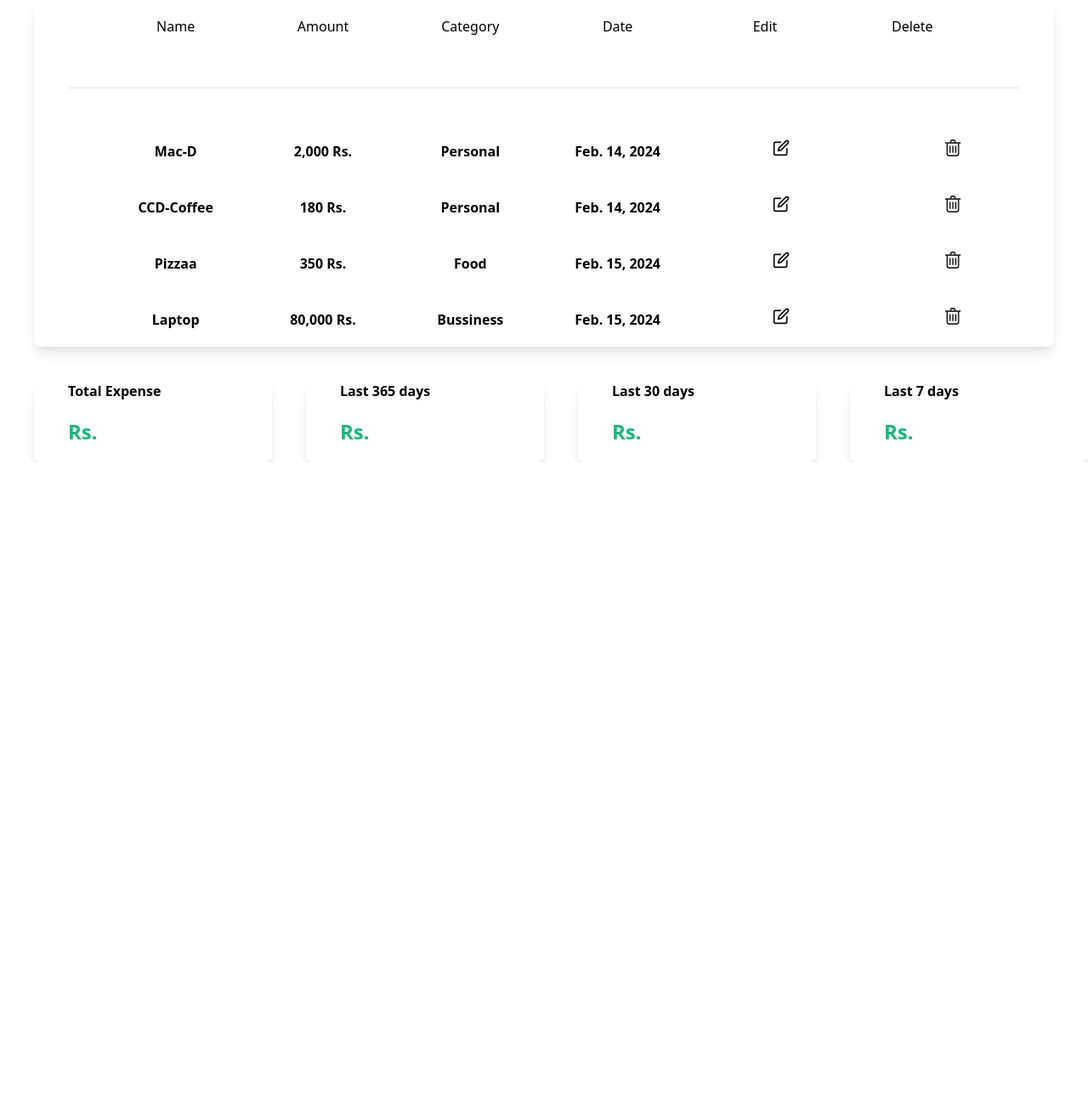
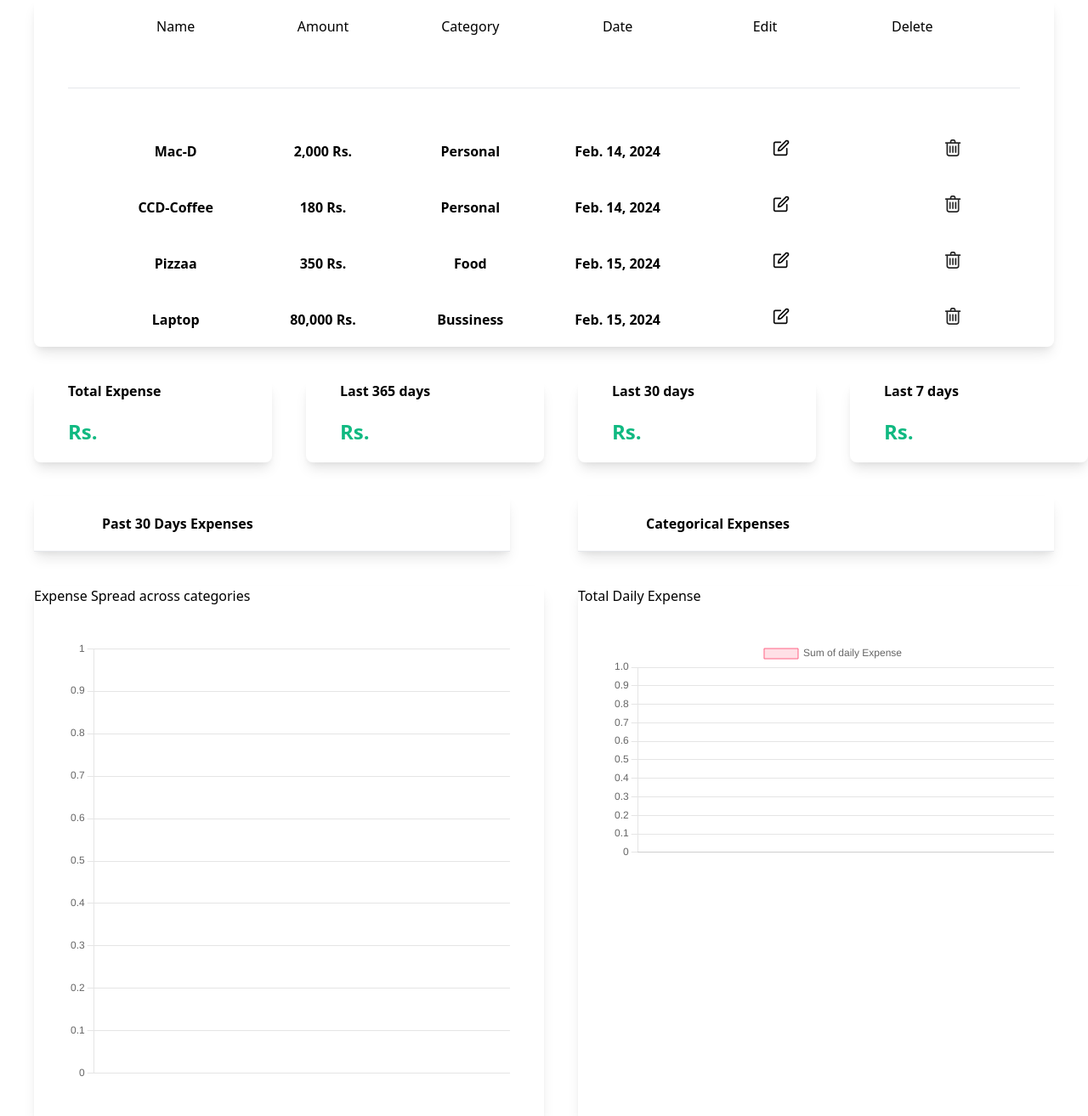
Before and after one commit to AbhiMisRaw/my-expense, a Django app: template expense_app/templates/expense_app/index.html in a window 1280 px wide. Shown: the part 441-1754 px from the top of the page at 85% size. Before the commit the page ends 985 px from the top, so only its background shows below. Run offline with Django 5.2, Linux system fonts and the light colour scheme; the template is opened without the code that fills it: values that come from a table or form of the project are taken from there, others are empty; data comes from the database, SQL or seed files in the repository; both versions use the stored data as it was after the commit; style sheets or scripts are compiled from the project's sources; some libraries are stand-ins or nearby versions.

Commit message:
added filters to view expenses based on categories and date

```diff
--- a/expense_app/templates/expense_app/index.html
+++ b/expense_app/templates/expense_app/index.html
@@ -115,4 +115,171 @@
 
 </div>
 
+<div class="flex">
+    <div class="w-1/2 shadow-lg m-10">
+        <div class="flex flex-wrap space-x-40 font-bold px-20 py-5">
+            <span>Past 30 Days Expenses</span>
+        </div>
+        <hr>
+        <div id="30-day-table">
+            {% for daily_sum in daily_sums %}
+            <div class="flex flex-wrap px-20 py-5">
+                <span>{{ daily_sum.date }}</span>
+            </div>
+            <div class="flex flex-wrap px-20 py-5">
+                <span class="text-green-500">
+                    {{ daily_sum.sum }} Rs.
+                </span>
+            </div>
+            {% endfor %}
+        </div>
+    </div>
+    <div class="w-1/2 shadow-lg m-10">
+        <div class="flex flex-wrap space-x-40 font-bold px-20 py-5">
+            <span>Categorical Expenses</span>
+        </div>
+        <hr>
+        <div id="cat-sum-table">
+            {% for categorical_sum in categorical_sums %}
+            <div class="flex flex-wrap px-20 py-5">
+                <span>{{ categorical_sum.category }}</span>
+            </div>
+            <div class="flex flex-wrap px-20 py-5">
+                <span class="text-green-500">
+                    {{categorical_sum.sum }} Rs.
+                </span>
+            </div>
+            {% endfor %}
+        </div>
+    </div>
+</div>
+
+<div class="flex">
+    <div class="w-1/2 shadow-lg ml-10">
+        <h1>
+            Expense Spread across categories
+        </h1>
+        <canvas id="myChart" class="m-10"></canvas>
+    </div>
+    <div class="w-1/2 shadow-lg ml-10">
+        <h1>
+            Total Daily Expense
+        </h1>
+        <canvas id="dailyChart" class="m-10"></canvas>
+    </div>
+
+</div>
+
+<script src="
+https://cdn.jsdelivr.net/npm/chart.js@3.0.2/dist/chart.min.js
+"></script>
+
+<script>
+
+    const cats = []
+    const cat_sums = []
+
+    const dates = []
+    const sums = []
+
+    const catSumDiv = document.getElementById('cat-sum-table').getElementsByTagName('div')
+
+    for (let i = 0; i < catSumDiv.length; i++) {
+        if (i % 2 == 1) {
+            cat_sums.push(catSumDiv[i].innerText.replace("Rs.", ""))
+        } else {
+            cats.push(catSumDiv[i].innerText)
+        }
+    }
+
+    //console.log(catSumDiv);
+    var ctx = document.getElementById('myChart').getContext('2d');
+    var myChart = new Chart(ctx, {
+        type: 'pie',
+        data: {
+            labels: cats,
+            datasets: [{
+                label: 'Expense Across Category',
+                data: cat_sums,
+                backgroundColor: [
+                    'rgba(255, 99, 132, 0.2)',
+                    'rgba(54, 162, 235, 0.2)',
+                    'rgba(255, 206, 86, 0.2)',
+                    'rgba(75, 192, 192, 0.2)',
+                    'rgba(153, 102, 255, 0.2)',
+                    'rgba(255, 159, 64, 0.2)'
+                ],
+                borderColor: [
+                    'rgba(255, 99, 132, 1)',
+                    'rgba(54, 162, 235, 1)',
+                    'rgba(255, 206, 86, 1)',
+                    'rgba(75, 192, 192, 1)',
+                    'rgba(153, 102, 255, 1)',
+                    'rgba(255, 159, 64, 1)'
+                ],
+                borderWidth: 1
+            }]
+        },
+        options: {
+            scales: {
+                y: {
+                    beginAtZero: true
+                }
+            }
+        }
+    });
+
+
+
+    const dailySumDiv = document.getElementById('30-day-table').getElementsByTagName('div')
+
+    for (let i = 0; i < dailySumDiv.length; i++) {
+        if (i % 2 == 1) {
+            sums.push(dailySumDiv[i].innerText.replace("Rs.", ""))
+        } else {
+            dates.push(dailySumDiv[i].innerText)
+        }
+    }
+
+
+
+    var ctx1 = document.getElementById('dailyChart').getContext('2d');
+    var myChart1 = new Chart(ctx1, {
+        type: 'line',
+        data: {
+            labels: dates,
+            datasets: [{
+                label: 'Sum of daily Expense',
+                data: sums,
+                backgroundColor: [
+                    'rgba(255, 99, 132, 0.2)',
+                    'rgba(54, 162, 235, 0.2)',
+                    'rgba(255, 206, 86, 0.2)',
+                    'rgba(75, 192, 192, 0.2)',
+                    'rgba(153, 102, 255, 0.2)',
+                    'rgba(255, 159, 64, 0.2)'
+                ],
+                borderColor: [
+                    'rgba(255, 99, 132, 1)',
+                    'rgba(54, 162, 235, 1)',
+                    'rgba(255, 206, 86, 1)',
+                    'rgba(75, 192, 192, 1)',
+                    'rgba(153, 102, 255, 1)',
+                    'rgba(255, 159, 64, 1)'
+                ],
+                borderWidth: 1
+            }]
+        },
+        options: {
+            scales: {
+                y: {
+                    beginAtZero: true
+                }
+            }
+        }
+    });
+
+</script>
+
+
 {% endblock %}
```
Also changed, not shown: expense_app/views.py (+17 -5 lines), db.sqlite3.
